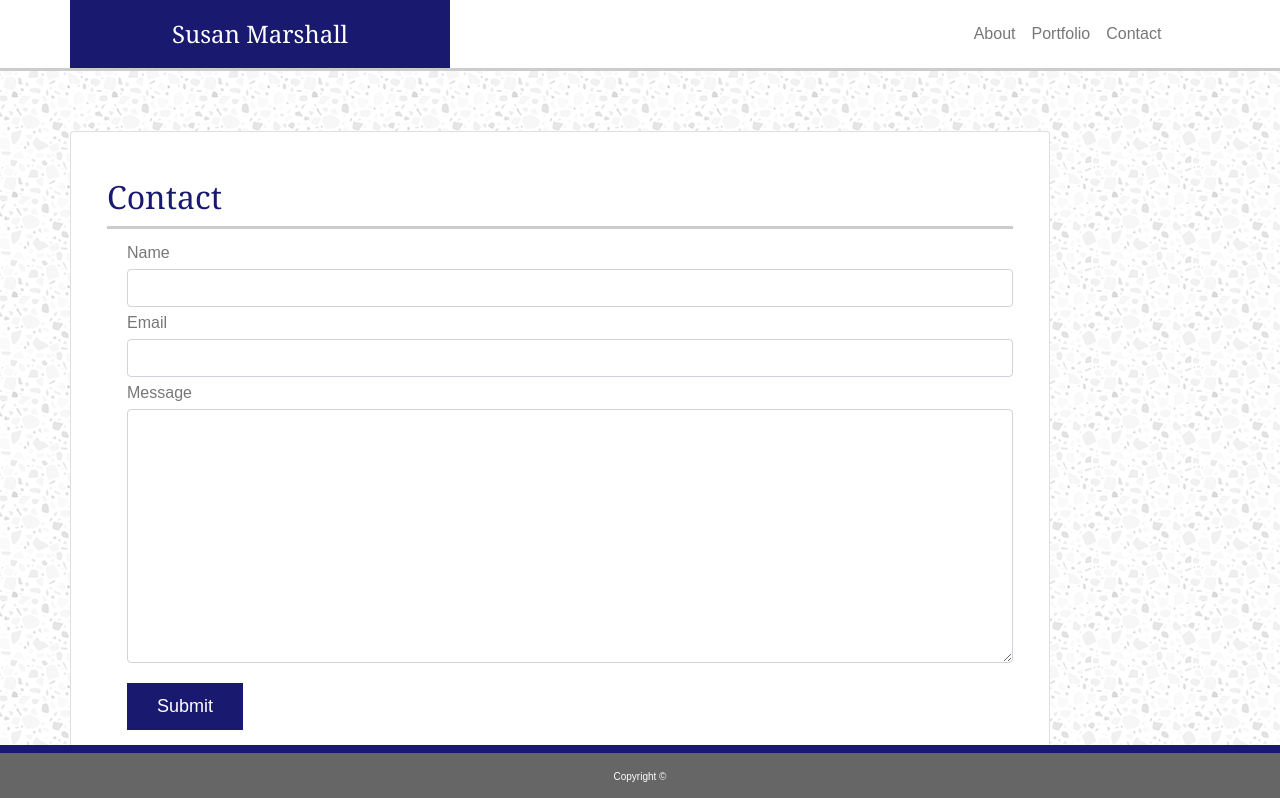
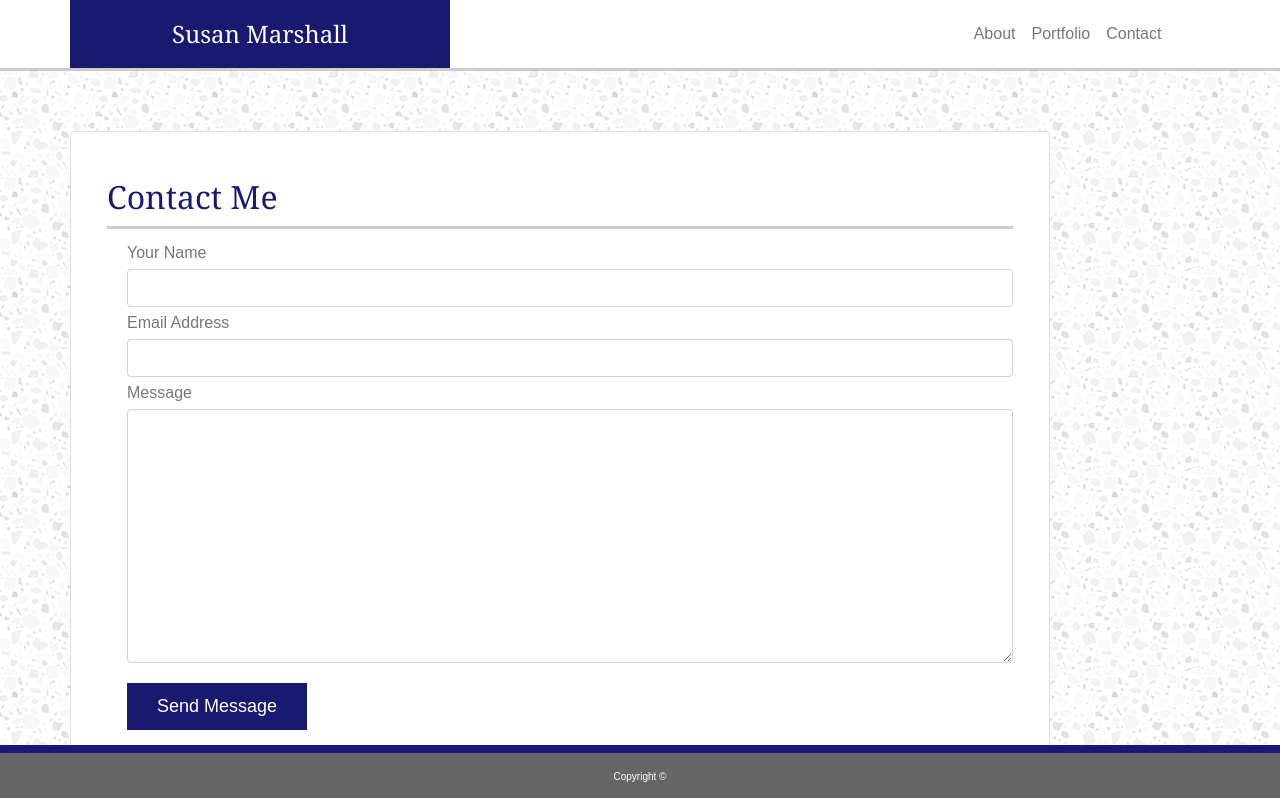
Before and after one commit to sjmarsnc/Portfolio2, a plain HTML site: page contact.html in a window 1280 px wide. Shown: the top 798 px of the page. Drawn offline with nearby package versions, Linux system fonts and the light colour scheme.

Commit message:
improve pictures, wording on contact page

```diff
--- a/contact.html
+++ b/contact.html
@@ -54,20 +54,20 @@
             <div class="card-body ">
                 <!-- border, color and font set in css -->
                 <h2 class="card-title">
-                    Contact
+                    Contact Me
                 </h2>
                 <div class="card-content">
                     <form action="mailto:sjmarsnc@gmail.com">
                         <div class="form-group form-check">
-                            <label for="visitorName" class="mb-1">Name</label>
+                            <label for="visitorName" class="mb-1">Your Name</label>
                             <input type="text" class="form-control mb-1" id="visitorName" name="visitorName" required>
-                            <label for="visitorEmail" class="mb-1">Email</label>
+                            <label for="visitorEmail" class="mb-1">Email Address</label>
                             <input type="email" class="form-control mb-1" id="visitorEmail" required>
                             <label for="visitorMessage" class="mb-1">Message</label>
                             <textarea name="visitorMessage" class="form-control" rows="10">
                             </textarea>
                             <button type="submit" id="subButton">
-                                Submit
+                                Send Message
                             </button>
                         </div>
                     </form>
```
Also changed, not shown: portfolio.html (+5 -5 lines), assets/images/employee280x330.png (added), assets/images/team280x330.png (added).
